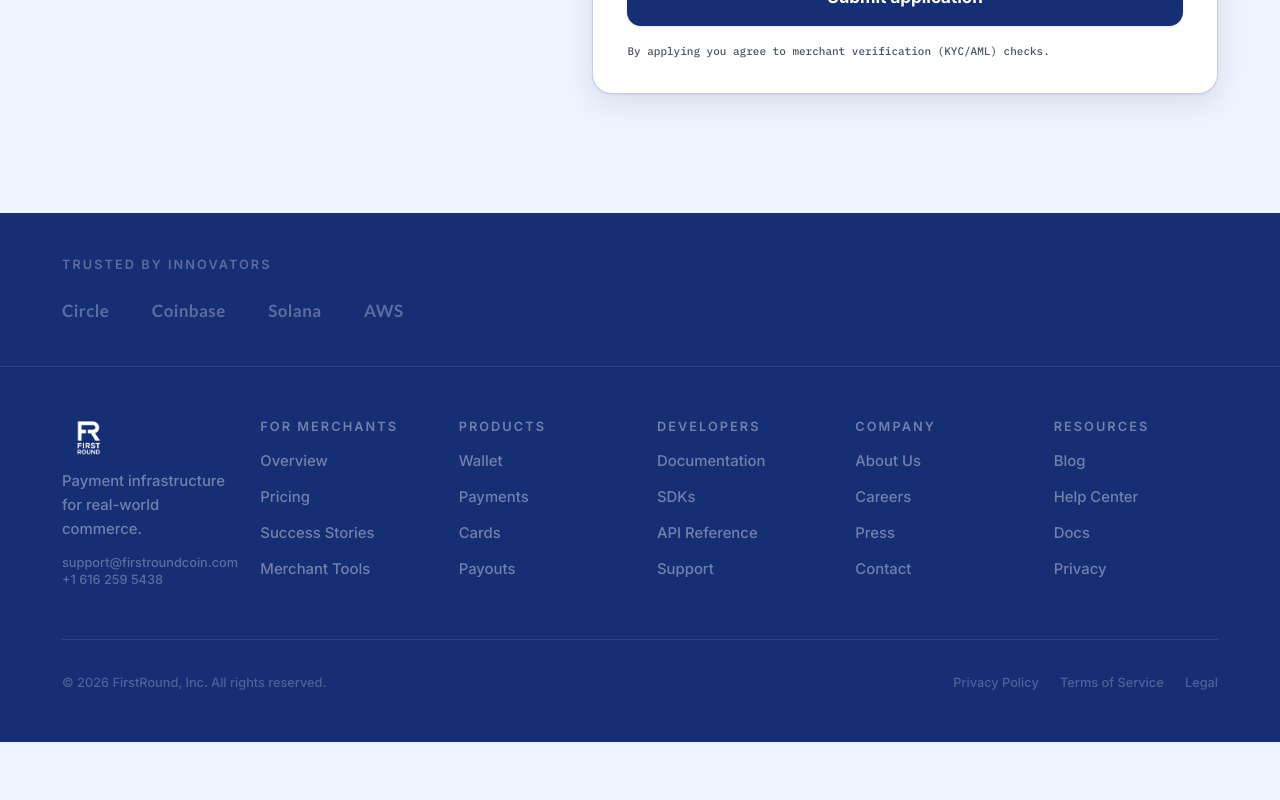
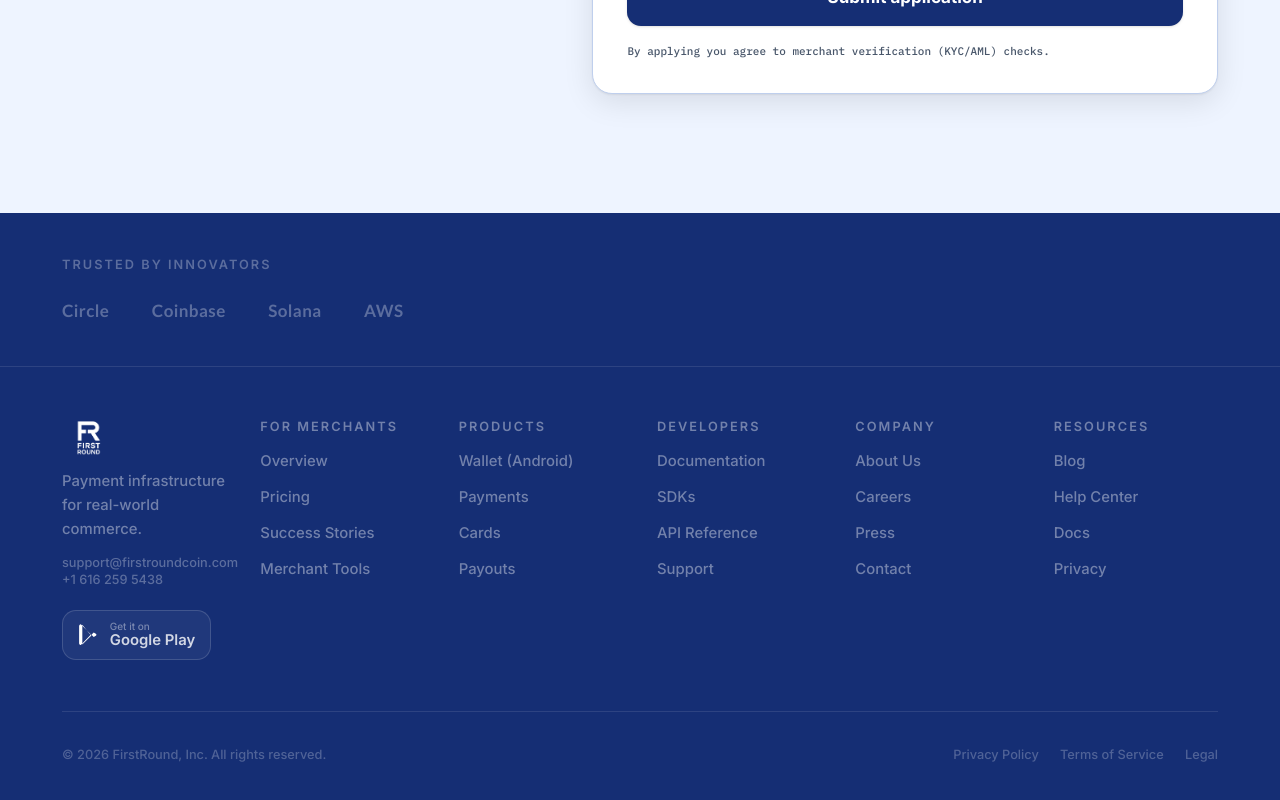
Before and after one commit to sir-etiosa/for_payment_web, a Next.js app: page /merchants in a window 1280 px wide. Shown: the part 4038-4838 px from the top of the page. Before the commit the page ends 4780 px from the top, so only its background shows below. Built offline with nearby package versions, Linux system fonts and the light colour scheme.

Commit message:
feat: add android

```diff
--- a/components/Compliance.tsx
+++ b/components/Compliance.tsx
@@ -12,7 +12,7 @@
           </h2>
           <p className="mt-4 text-lg text-slate">
             FirstRound is non-custodial by architecture and verified by process.
-            Compliance isn&apos;t a badge here — it&apos;s how the network is wired.
+            Compliance isn&apos;t a badge, it&apos;s how the network is wired.
           </p>
 
           <div className="mt-8 inline-flex flex-wrap gap-2">
--- a/components/Footer.tsx
+++ b/components/Footer.tsx
@@ -2,7 +2,7 @@
 import Image from "next/image";
 import { SITE } from "@/lib/constants";
 
-const NAV_COLS = [
+const NAV_COLS: { heading: string; links: { label: string; href: string; external?: boolean }[] }[] = [
   {
     heading: "For Merchants",
     links: [
@@ -15,7 +15,7 @@
   {
     heading: "Products",
     links: [
-      { label: "Wallet", href: "/#wallet" },
+      { label: "Wallet (Android)", href: "https://play.google.com/store/apps/details?id=com.firstround.wallet&pli=1", external: true },
       { label: "Payments", href: "/#payments" },
       { label: "Cards", href: "/#cards" },
       { label: "Payouts", href: "/#payouts" },
@@ -89,6 +89,23 @@
             <p className="mt-3 text-xs text-white/30">
               {SITE.email}<br />{SITE.phone}
             </p>
+
+            {/* Google Play badge */}
+            <a
+              href="https://play.google.com/store/apps/details?id=com.firstround.wallet&pli=1"
+              target="_blank"
+              rel="noopener noreferrer"
+              className="mt-5 inline-flex items-center gap-2.5 rounded-xl border border-white/15 bg-white/5 px-3.5 py-2.5 transition hover:border-white/30 hover:bg-white/10"
+            >
+              {/* Google Play icon */}
+              <svg className="h-5 w-5 shrink-0" viewBox="0 0 24 24" fill="currentColor">
+                <path d="M3.18 23.76a2 2 0 01-.93-.24 2 2 0 01-1-1.76V2.24A2 2 0 012.25.48a2 2 0 01.93-.24l11.44 11.52zM20.13 13.4l-2.37 1.37-2.56-2.57 2.56-2.57 2.38 1.38a1.4 1.4 0 010 2.39zM4.88 23.27L15.2 12.95l-2.56-2.57L4.88.73z" />
+              </svg>
+              <div>
+                <p className="text-[10px] leading-none text-white/40">Get it on</p>
+                <p className="mt-0.5 text-sm font-semibold leading-none text-white/80">Google Play</p>
+              </div>
+            </a>
           </div>
 
           {/* Link columns */}
@@ -98,11 +115,22 @@
                 {col.heading}
               </p>
               <ul className="space-y-2.5">
-                {col.links.map(({ label, href }) => (
+                {col.links.map(({ label, href, external }) => (
                   <li key={label}>
-                    <Link href={href} className="text-sm text-white/40 transition hover:text-white">
-                      {label}
-                    </Link>
+                    {external ? (
+                      <a
+                        href={href}
+                        target="_blank"
+                        rel="noopener noreferrer"
+                        className="text-sm text-white/40 transition hover:text-white"
+                      >
+                        {label}
+                      </a>
+                    ) : (
+                      <Link href={href} className="text-sm text-white/40 transition hover:text-white">
+                        {label}
+                      </Link>
+                    )}
                   </li>
                 ))}
               </ul>
```
Also changed, not shown: 1 other file (tests, documents, lock files or other folders).
